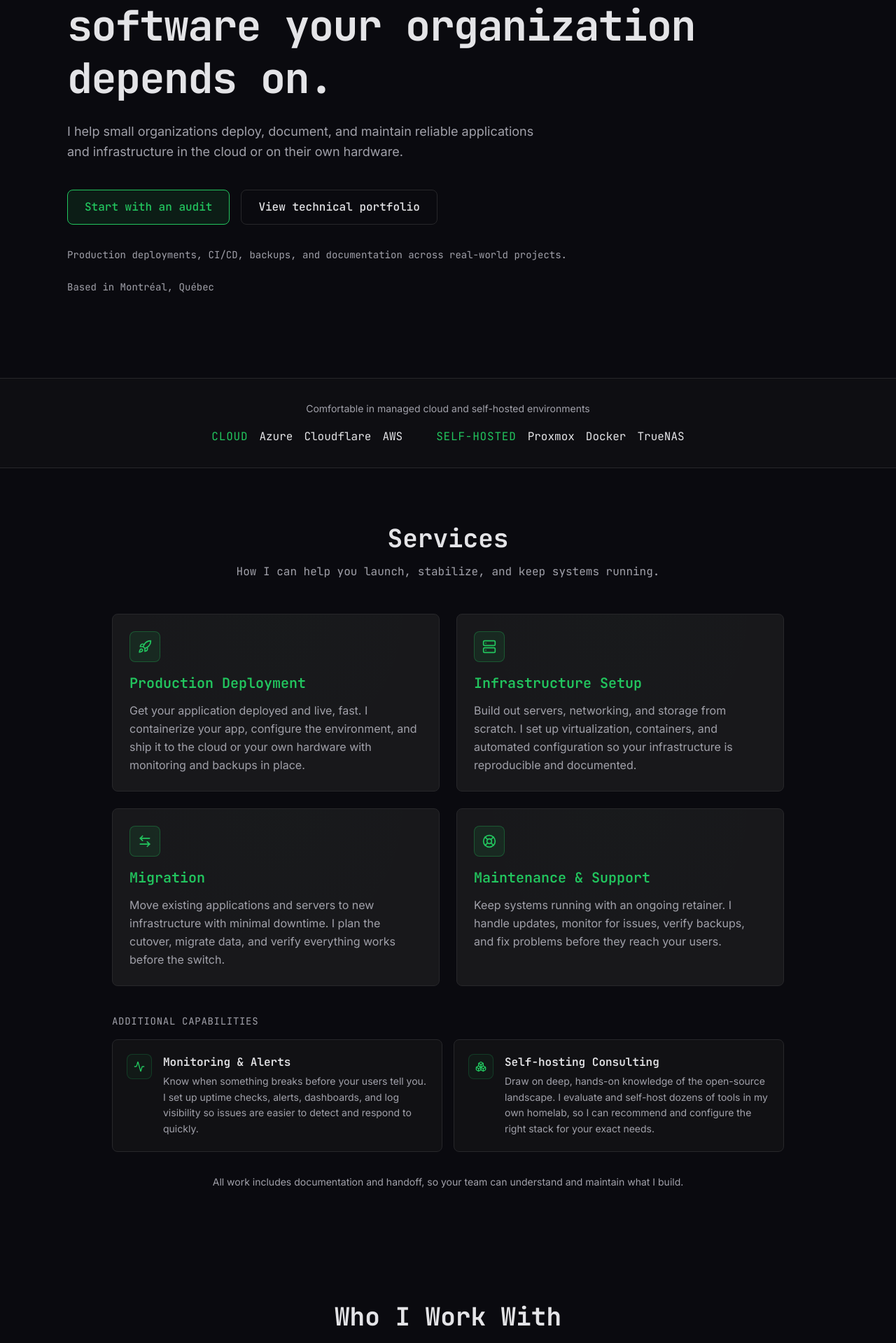
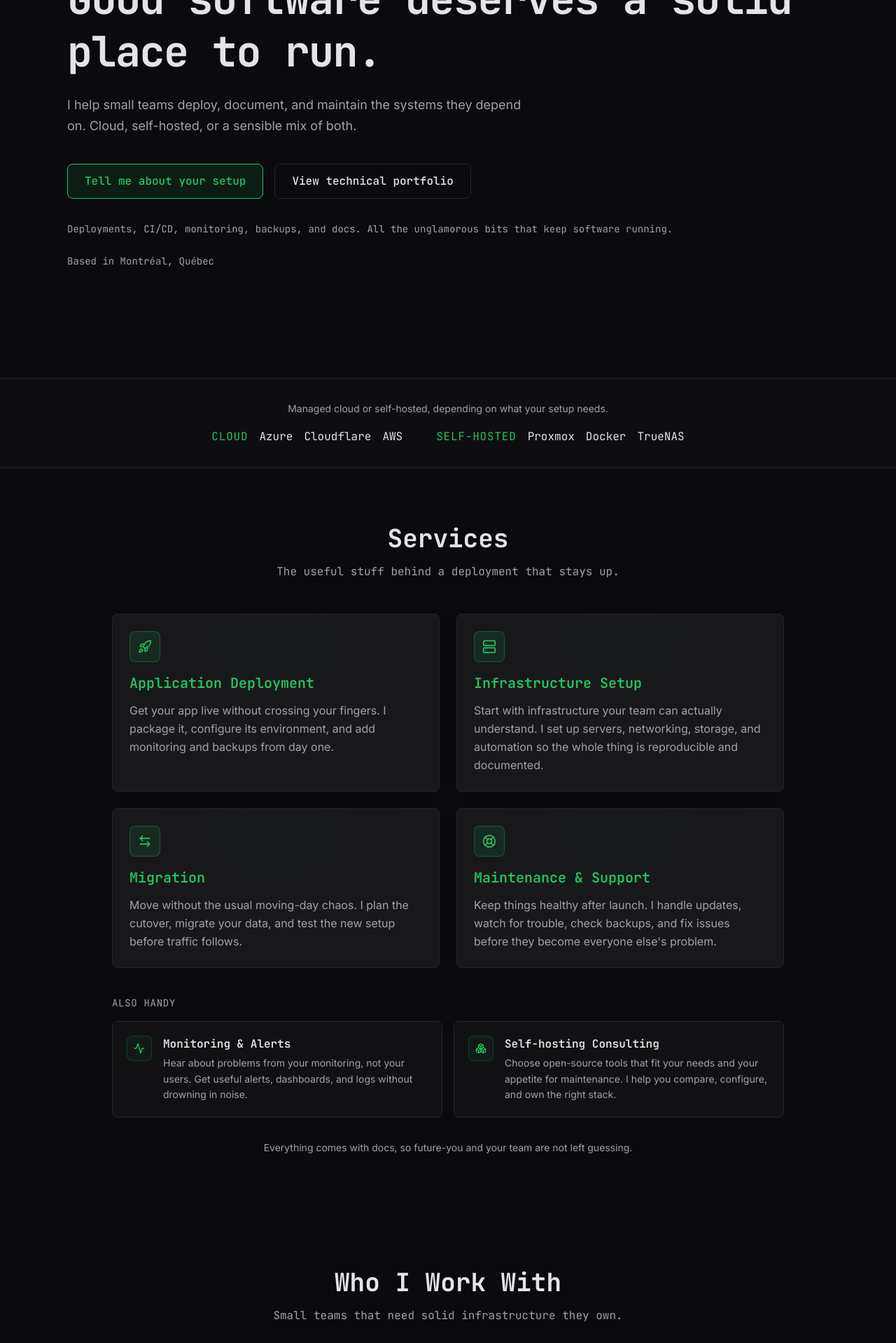
Before and after one commit to talonlikeaclaw/talonlikeaclaw.com, a Next.js app: page /en in a window 1280 px wide. Shown: the part 260-2179 px from the top of the page at 70% size. Built offline with nearby package versions, Linux system fonts and the light colour scheme.

Commit message:
refactor(text): update and refine text copy

```diff
--- a/messages/en.json
+++ b/messages/en.json
@@ -1,67 +1,67 @@
 {
   "metadata": {
     "title": "Talon Dunbar | Infrastructure & Deployment Engineer",
-    "description": "I help small organizations deploy, document, and maintain reliable applications and infrastructure in the cloud or on their own hardware.",
+    "description": "Infrastructure and deployment help for small teams. Cloud or self-hosted, with clear documentation and reliable handoff.",
     "openGraph": {
       "title": "Talon Dunbar | Infrastructure & Deployment Engineer",
-      "description": "I help small organizations deploy and maintain reliable, well-documented infrastructure. Cloud or self-hosted."
+      "description": "Reliable, well-documented infrastructure for small teams. Cloud, self-hosted, or a sensible mix of both."
     },
     "twitter": {
       "title": "Talon Dunbar | Infrastructure & Deployment Engineer",
-      "description": "I help small organizations deploy and maintain reliable, well-documented infrastructure. Cloud or self-hosted."
+      "description": "Reliable, well-documented infrastructure for small teams. Cloud, self-hosted, or a sensible mix of both."
     }
   },
   "hero": {
     "eyebrow": "Infrastructure & Deployment Engineering",
-    "headline": "Reliable deployments for the software your organization depends on.",
-    "subtext": "I help small organizations deploy, document, and maintain reliable applications and infrastructure in the cloud or on their own hardware.",
-    "ctaPrimary": "Start with an audit",
+    "headline": "Good software deserves a solid place to run.",
+    "subtext": "I help small teams deploy, document, and maintain the systems they depend on. Cloud, self-hosted, or a sensible mix of both.",
+    "ctaPrimary": "Tell me about your setup",
     "ctaSecondary": "View technical portfolio",
-    "proof": "Production deployments, CI/CD, backups, and documentation across real-world projects.",
+    "proof": "Deployments, CI/CD, monitoring, backups, and docs. All the unglamorous bits that keep software running.",
     "location": "Based in Montréal, Québec"
   },
   "trust": {
-    "framing": "Comfortable in managed cloud and self-hosted environments",
+    "framing": "Managed cloud or self-hosted, depending on what your setup needs.",
     "cloudLabel": "Cloud",
     "selfHostedLabel": "Self-hosted"
   },
   "services": {
     "title": "Services",
-    "subtitle": "How I can help you launch, stabilize, and keep systems running.",
-    "additionalTitle": "Additional capabilities",
-    "docNote": "All work includes documentation and handoff, so your team can understand and maintain what I build."
+    "subtitle": "The useful stuff behind a deployment that stays up.",
+    "additionalTitle": "Also handy",
+    "docNote": "Everything comes with docs, so future-you and your team are not left guessing."
   },
   "who": {
     "title": "Who I Work With",
-    "subtitle": "Organizations that benefit most from this kind of work."
+    "subtitle": "Small teams that need solid infrastructure they own."
   },
   "process": {
     "title": "How I Work",
-    "subtitle": "A clear, predictable path from first conversation to a system you can run yourself."
+    "subtitle": "You will know what is happening, why, and what comes next."
   },
   "work": {
     "title": "Selected Work",
-    "subtitle": "A few projects that show what I can build, deploy, and keep running.",
+    "subtitle": "A few systems I have built, shipped, and kept running.",
     "linkCode": "Code",
     "linkLive": "Live",
     "seeMore": "See more projects on my technical portfolio"
   },
   "about": {
     "title": "About",
-    "subtitle": "Who you'd be working with.",
+    "subtitle": "The person behind the terminal.",
     "photoAlt": "Talon Dunbar",
-    "bio": "I'm Talon Dunbar, a Computer Science graduate from Dawson College based in Montréal, Québec. I focus on the work that keeps software running: deployments, infrastructure, and the documentation that makes systems maintainable. I work with small organizations in English and French.",
-    "credTitle": "Open-source, tested in practice",
-    "credBody": "I don't recommend tools based on hype. I research the options, test promising ones in my own homelab, and recommend what actually works for your needs.",
+    "bio": "I'm Talon, an infrastructure and deployment engineer in Montréal. I help small teams keep their software dependable, understandable, and firmly under their control. I hold a DEC in Computer Science Technology from Dawson College. I work in English and French.",
+    "credTitle": "Curious, not hype-driven",
+    "credBody": "I test promising open-source tools in my own homelab before I recommend them. You get the option that fits, not whatever happens to be trending.",
     "githubLink": "See what I've starred on GitHub"
   },
   "faq": {
     "title": "FAQ",
-    "subtitle": "Answers to the questions clients usually ask."
+    "subtitle": "The sensible questions to ask before I setup your infrastructure."
   },
   "contact": {
-    "title": "Let's work together",
-    "subtitle": "Tell me what you're trying to solve. I'll ask a few questions, and if we're a fit, I'll recommend the best next step, usually an audit.",
+    "title": "Get in touch",
+    "subtitle": "Tell me about your setup and what you need help with.",
     "emailButton": "Email me",
     "github": "GitHub",
     "linkedin": "LinkedIn"
--- a/src/data/process.ts
+++ b/src/data/process.ts
@@ -9,29 +9,29 @@ export const steps: ProcessStep[] = [
   {
     title: { en: "Audit", fr: "Audit" },
     description: {
-      en: "I start by understanding what you have and where it hurts. I review your current setup, flag what's fragile or undocumented, and map out what needs to change before anything moves.",
-      fr: "Je commence par comprendre ce que vous avez et où se situe le problème. J'examine votre configuration actuelle, j'identifie ce qui est fragile ou non documenté, et je planifie ce qui doit changer avant tout déplacement.",
+      en: "First, I learn what you have and where it hurts. You get a clear map of what is fragile, undocumented, or worth changing.",
+      fr: "Je commence par comprendre votre système et ses points sensibles. Vous obtenez un portrait clair de ce qui est fragile, mal documenté ou à améliorer.",
     },
   },
   {
     title: { en: "Setup", fr: "Mise en place" },
     description: {
-      en: "Then I build and deploy. I configure your servers or cloud environment, deploy your applications, and set up security and backups so everything runs reliably from day one.",
-      fr: "Ensuite, je construis et déploie. Je configure vos serveurs ou votre environnement cloud, je déploie vos applications, et je mets en place la sécurité et les sauvegardes pour que tout fonctionne de manière fiable dès le premier jour.",
+      en: "Then I build, migrate, or tidy up. Security, backups, and monitoring are part of the setup, not chores saved for later.",
+      fr: "Ensuite, je construis, migre ou remets de l'ordre. Sécurité, sauvegardes et surveillance font partie du travail, pas d'une liste remise à plus tard.",
     },
   },
   {
     title: { en: "Documentation", fr: "Documentation" },
     description: {
-      en: "Nothing ships without docs. I write clear, plain-language documentation for everything I set up, so your team understands how it works and isn't dependent on me to keep it running.",
-      fr: "Rien ne passe en production sans documentation. Je rédige une documentation claire et en termes simples pour tout ce que j'installe, afin que votre équipe comprenne le fonctionnement et ne dépende pas de moi pour le maintien.",
+      en: "Nothing ships without docs. Your team gets plain-language instructions and enough context to run the system without depending on me.",
+      fr: "Rien ne part sans documentation. Votre équipe reçoit des instructions claires et assez de contexte pour gérer le système sans dépendre de moi.",
     },
   },
   {
     title: { en: "Support", fr: "Support" },
     description: {
-      en: "After handoff, I stay available. Whether it's answering questions, applying updates, or handling an incident, you have someone who already knows your systems and can respond fast.",
-      fr: "Après la transmission, je reste disponible. Pour répondre à des questions, appliquer des mises à jour ou gérer un incident, vous avez quelqu'un qui connaît déjà vos systèmes et peut réagir rapidement.",
+      en: "Need help after handoff? I can answer questions, handle updates, or step in when something goes sideways. Ongoing support is optional, not a lock-in.",
+      fr: "Besoin d'aide après le transfert? Je peux répondre aux questions, gérer les mises à jour ou intervenir quand ça dérape. Le soutien continu reste un choix, jamais une obligation.",
     },
   },
 ];
--- a/src/data/services.ts
+++ b/src/data/services.ts
@@ -18,10 +18,10 @@ export interface Service {
 export const services: Service[] = [
   {
     icon: Rocket,
-    title: { en: "Production Deployment", fr: "Déploiement en production" },
+    title: { en: "Application Deployment", fr: "Déploiement d'applications" },
     description: {
-      en: "Get your application deployed and live, fast. I containerize your app, configure the environment, and ship it to the cloud or your own hardware with monitoring and backups in place.",
-      fr: "Déployez votre application et mettez-la en ligne, rapidement. Je conteneurise votre application, configure l'environnement et la livre sur le cloud ou votre propre matériel avec surveillance et sauvegardes en place.",
+      en: "Get your app live without crossing your fingers. I package it, configure its environment, and add monitoring and backups from day one.",
+      fr: "Mettez votre application en ligne sans croiser les doigts. Je la conteneurise, configure son environnement et ajoute surveillance et sauvegardes dès le départ.",
     },
   },
   {
@@ -31,24 +31,24 @@ export const services: Service[] = [
       fr: "Configuration de l'infrastructure",
     },
     description: {
-      en: "Build out servers, networking, and storage from scratch. I set up virtualization, containers, and automated configuration so your infrastructure is reproducible and documented.",
-      fr: "Construisez vos serveurs, votre réseau et votre stockage à partir de zéro. Je configure la virtualisation, les conteneurs et l'automatisation pour que votre infrastructure soit reproductible et documentée.",
+      en: "Start with infrastructure your team can actually understand. I set up servers, networking, storage, and automation so the whole thing is reproducible and documented.",
+      fr: "Partez avec une infrastructure que votre équipe peut vraiment comprendre. Je configure serveurs, réseau, stockage et automatisation pour que tout soit reproductible et documenté.",
     },
   },
   {
     icon: ArrowLeftRight,
     title: { en: "Migration", fr: "Migration" },
     description: {
-      en: "Move existing applications and servers to new infrastructure with minimal downtime. I plan the cutover, migrate data, and verify everything works before the switch.",
-      fr: "Déplacez vos applications et serveurs existants vers une nouvelle infrastructure avec un minimum d'indisponibilité. Je planifie le basculement, migre les données et vérifie que tout fonctionne avant la transition.",
+      en: "Move without the usual moving-day chaos. I plan the cutover, migrate your data, and test the new setup before traffic follows.",
+      fr: "Changez d'infrastructure sans le chaos d'un jour de déménagement. Je planifie la transition, migre les données et teste le nouveau système avant d'y envoyer le trafic.",
     },
   },
   {
     icon: LifeBuoy,
     title: { en: "Maintenance & Support", fr: "Maintenance et support" },
     description: {
-      en: "Keep systems running with an ongoing retainer. I handle updates, monitor for issues, verify backups, and fix problems before they reach your users.",
-      fr: "Gardez vos systèmes en fonctionnement avec un forfait continu. Je gère les mises à jour, surveille les problèmes, vérifie les sauvegardes et règle les incidents avant qu'ils n'atteignent vos utilisateurs.",
+      en: "Keep things healthy after launch. I handle updates, watch for trouble, check backups, and fix issues before they become everyone else's problem.",
+      fr: "Gardez vos systèmes en santé après le lancement. Je gère les mises à jour, surveille les problèmes, vérifie les sauvegardes et règle les incidents avant qu'ils ne touchent vos utilisateurs.",
     },
   },
 ];
@@ -58,16 +58,16 @@ export const additionalServices: Service[] = [
     icon: Activity,
     title: { en: "Monitoring & Alerts", fr: "Surveillance et alertes" },
     description: {
-      en: "Know when something breaks before your users tell you. I set up uptime checks, alerts, dashboards, and log visibility so issues are easier to detect and respond to quickly.",
-      fr: "Soyez averti lorsqu'un problème survient avant que vos utilisateurs ne vous le signalent. Je mets en place des vérifications de disponibilité, des alertes, des tableaux de bord et une visibilité sur les logs pour détecter et résoudre les incidents rapidement.",
+      en: "Hear about problems from your monitoring, not your users. Get useful alerts, dashboards, and logs without drowning in noise.",
+      fr: "Apprenez les problèmes par votre surveillance, pas par vos utilisateurs. Obtenez des alertes, tableaux de bord et journaux utiles, sans vous noyer dans le bruit.",
     },
   },
   {
     icon: Boxes,
     title: { en: "Self-hosting Consulting", fr: "Conseil en auto-hébergement" },
     description: {
-      en: "Draw on deep, hands-on knowledge of the open-source landscape. I evaluate and self-host dozens of tools in my own homelab, so I can recommend and configure the right stack for your exact needs.",
-      fr: "Profitez d'une connaissance approfondie et concrète du paysage open source. J'évalue et j'auto-héberge des dizaines d'outils dans mon propre homelab, ce qui me permet de recommander et configurer la bonne pile pour vos besoins précis.",
+      en: "Choose open-source tools that fit your needs and your appetite for maintenance. I help you compare, configure, and own the right stack.",
+      fr: "Choisissez des outils open source adaptés à vos besoins et à votre envie de les maintenir. Je vous aide à comparer, configurer et prendre en main la bonne solution.",
     },
   },
 ];
--- a/src/data/work.ts
+++ b/src/data/work.ts
@@ -19,32 +19,26 @@ export const caseStudies: CaseStudy[] = [
   {
     title: { en: "DawsAsset", fr: "DawsAsset" },
     description: {
-      en: "An Odoo asset-tracking platform I built with a team for Dawson College, replacing spreadsheet tracking across four departments.",
-      fr: "Une plateforme Odoo de suivi d'équipements que j'ai construite en équipe pour le Cégep Dawson, remplaçant les tableurs dans quatre départements.",
+      en: "An asset-tracking platform built with a team for Dawson College, replacing spreadsheets across four departments.",
+      fr: "Une plateforme de suivi d'équipements construite en équipe pour le Cégep Dawson, en remplacement des tableurs de quatre départements.",
     },
     highlights: [
       {
         text: {
-          en: "Met with each department to understand their needs, then picked the best-fit software from the available open-source options",
-          fr: "Rencontres avec chaque département pour cerner leurs besoins, puis choix du logiciel open source le mieux adapté",
+          en: "Selected Odoo after interviewing each department and comparing open-source options",
+          fr: "Choix d'Odoo après avoir rencontré chaque département et comparé les options open source",
         },
       },
       {
         text: {
-          en: "A secure, standardized setup that runs identically in development and production, with encrypted connections",
-          fr: "Une installation sécurisée et standardisée, identique en développement et en production, avec des connexions chiffrées",
+          en: "Repeatable environments, automated checks, encrypted connections, and scheduled backups",
+          fr: "Environnements reproductibles, vérifications automatisées, connexions chiffrées et sauvegardes planifiées",
         },
       },
       {
         text: {
-          en: "Automated checks catch errors before release, updates ship smoothly, and data backs up on a schedule",
-          fr: "Des vérifications automatiques détectent les erreurs avant la mise en ligne, les mises à jour se déploient sans accroc et les données sont sauvegardées régulièrement",
-        },
-      },
-      {
-        text: {
-          en: "Clear documentation so the team can run and maintain it themselves, with no dependency on me",
-          fr: "Une documentation claire pour que l'équipe puisse l'exploiter et le maintenir elle-même, sans dépendre de moi",
+          en: "Clear handoff documentation so the college team can run and maintain it independently",
+          fr: "Documentation claire pour que l'équipe du cégep puisse l'exploiter et le maintenir en toute autonomie",
         },
       },
     ],
@@ -59,32 +53,26 @@ export const caseStudies: CaseStudy[] = [
   {
     title: { en: "The Coral Reef", fr: "The Coral Reef" },
     description: {
-      en: "A real-time multiplayer platform I built with a team and host for a nautical card game, live end to end.",
-      fr: "Une plateforme multijoueur en temps réel que j'ai construite en équipe et que j'héberge pour un jeu de cartes nautique, en ligne de bout en bout.",
+      en: "A real-time multiplayer card game built with a team and hosted end to end on managed cloud infrastructure.",
+      fr: "Un jeu de cartes multijoueur en temps réel construit en équipe et hébergé de bout en bout sur une infrastructure cloud gérée.",
     },
     highlights: [
       {
         text: {
-          en: "Hosted on managed cloud infrastructure with dedicated storage and a separate database",
-          fr: "Hébergé sur une infrastructure cloud gérée, avec un stockage dédié et une base de données distincte",
+          en: "Dedicated storage and a separate database keep the live environment tidy and resilient",
+          fr: "Un stockage dédié et une base de données séparée gardent l'environnement en ligne propre et résilient",
         },
       },
       {
         text: {
-          en: "A consistent setup across development and production, so what works locally works live",
-          fr: "Un environnement identique en développement et en production : ce qui fonctionne en local fonctionne en ligne",
+          en: "Consistent development and production environments reduce deployment surprises",
+          fr: "Des environnements cohérents en développement et en production réduisent les surprises au déploiement",
         },
       },
       {
         text: {
-          en: "Every change is automatically checked, packaged, and rolled out without manual steps",
-          fr: "Chaque modification est automatiquement vérifiée, empaquetée et déployée sans étape manuelle",
-        },
-      },
-      {
-        text: {
-          en: "Updates flow through separate staging and live environments, released only when ready",
-          fr: "Les mises à jour passent par des environnements de test et de production distincts, publiées uniquement quand tout est prêt",
+          en: "Every change is checked automatically and promoted through staging before release",
+          fr: "Chaque modification est vérifiée automatiquement et passe par un environnement de test avant sa mise en ligne",
         },
       },
     ],
@@ -107,32 +95,26 @@ export const caseStudies: CaseStudy[] = [
   {
     title: { en: "Self-Hosted Homelab", fr: "Self-Hosted Homelab" },
     description: {
-      en: "17+ self-hosted services I run on my own hardware. The lab where I test the tools I recommend to clients.",
-      fr: "Plus de 17 services auto-hébergés que j'opère sur mon propre matériel. Le laboratoire où je teste les outils que je recommande à mes clients.",
+      en: "More than 17 services running on my own hardware, where I test the tools and patterns I recommend to clients.",
+      fr: "Plus de 17 services sur mon propre matériel, où je teste les outils et les méthodes que je recommande à mes clients.",
     },
     highlights: [
       {
         text: {
-          en: "The whole environment is defined as code, so it can be rebuilt or reproduced exactly from scratch",
-          fr: "L'ensemble de l'environnement est défini sous forme de code, donc reconstruisable ou reproduit à l'identique depuis zéro",
+          en: "The full environment is defined as code and can be rebuilt from scratch",
+          fr: "L'environnement complet est défini sous forme de code et peut être reconstruit depuis zéro",
         },
       },
       {
         text: {
-          en: "Self-hosted alternatives to commercial services: password manager, photo storage, file sharing, inventory, and game servers",
-          fr: "Des alternatives auto-hébergées aux services commerciaux : gestionnaire de mots de passe, stockage de photos, partage de fichiers, inventaire, serveurs de jeu, et quelques applications que j'ai développées",
+          en: "Automated, redundant backups are stored both on-site and off-site",
+          fr: "Des sauvegardes automatisées et redondantes sont conservées sur place et à distance",
         },
       },
       {
         text: {
-          en: "Automated, redundant backups stored both on-site and off-site, so nothing is lost if hardware fails",
-          fr: "Des sauvegardes automatisées et redondantes, stockées sur place et à distance, pour ne rien perdre en cas de panne matérielle",
-        },
-      },
-      {
-        text: {
-          en: "Constant monitoring of disk health and service uptime, with alerts before anything reaches the user",
-          fr: "Surveillance continue de l'état des disques et de la disponibilité des services, avec des alertes avant que quoi que ce soit n'atteigne l'utilisateur",
+          en: "Disk health and service uptime are monitored continuously, with alerts when something drifts",
+          fr: "L'état des disques et la disponibilité des services sont surveillés en continu, avec des alertes au moindre écart",
         },
       },
     ],
```
Also changed, not shown: messages/fr.json (+21 -21 lines), src/data/audiences.ts (+6 -6 lines), src/data/faq.ts (+14 -14 lines).
